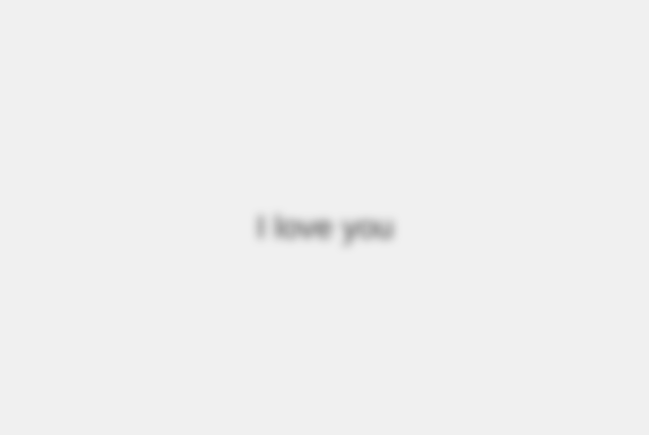
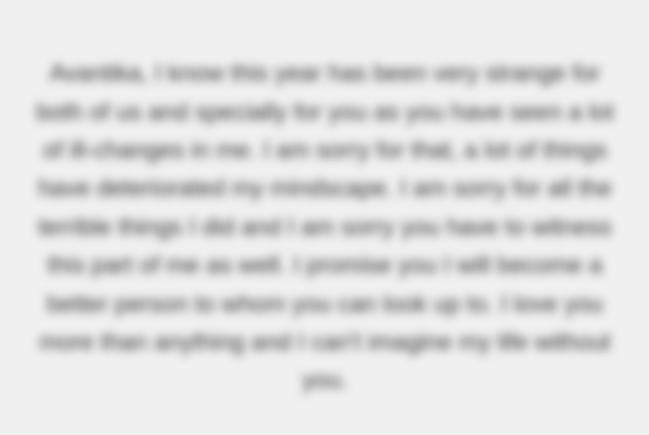
Before and after one commit to MolecularCodeFeud/Letter, a plain HTML site: page index.html in a window 1280 px wide. Shown: the part 173-608 px from the top of the page, without its empty margins (315-964 px from the left). Drawn offline with Linux system fonts and the light colour scheme.

Commit message:
Update index.html

```diff
--- a/index.html
+++ b/index.html
@@ -16,9 +16,11 @@
         }
 
         .message-container {
-            font-size: 2rem;
+            font-size: 1.5rem;
             color: #333;
             text-align: center;
+            max-width: 600px;
+            line-height: 1.6;
         }
 
         .hidden-message {
@@ -33,7 +35,8 @@
 </head>
 <body>
     <div class="message-container">
-        <span class="hidden-message">I love you</span>
+        <span class="hidden-message">Avantika, I know this year has been very strange for both of us and specially for you as you have seen a lot of ill-changes in me. I am sorry for that, a lot of things have deteriorated my mindscape. I am sorry for all the terrible things I did and I am sorry you have to witness this part of me as well. I promise you I will become a better person to whom you can look up to.
+I love you more than anything and I can't imagine my life without you.</span>
     </div>
 </body>
 </html>
```
